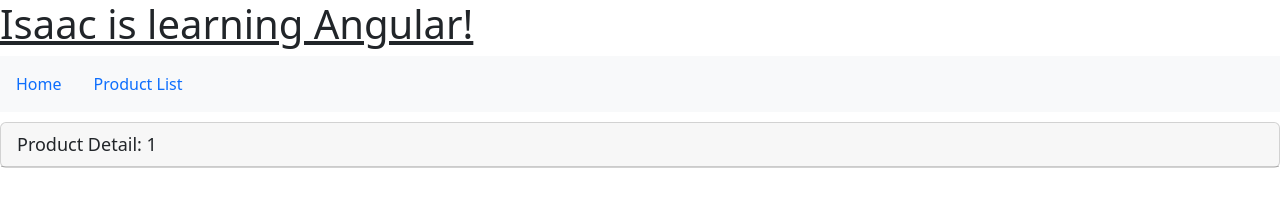
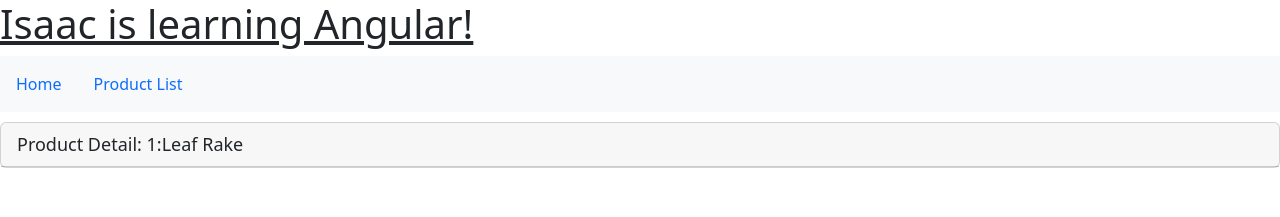
Before and after one commit to amisaacs/Angular-GettingStarted, an Angular app in the folder APM/: page /products/1 in a window 1280 px wide. Shown: the top 217 px of the page. Built offline with nearby package versions, Linux system fonts and the light colour scheme.

Commit message:
Learn how to handle null and undefined values as related to routing

```diff
--- a/APM/src/app/products/product-detail.component.html
+++ b/APM/src/app/products/product-detail.component.html
@@ -1,5 +1,12 @@
 <div class="card">
     <div class="card-header">
-        {{pageTitle}}
+        <!-- the following produces error: that productName is possibly undefined.
+         -->
+         <!-- {{pageTitle + ':' + product.productName}} -->
+         <!-- Solution: add ?(safe navigation operator) so that if the
+            value is null or undefined it doesn't try to read it. -->
+        {{pageTitle + ':' + product?.productName}}
+        <!-- could also use *ngIf='product' in the card-header div,
+        but then the header wouldn't show up -->
     </div>
 </div>
--- a/APM/src/app/products/product-detail.component.ts
+++ b/APM/src/app/products/product-detail.component.ts
@@ -1,5 +1,6 @@
 import { Component, OnInit } from '@angular/core';
 import { ActivatedRoute } from '@angular/router';
+import { IProduct } from './product';
 
 @Component({
   //selector is only needed if nesting a component in
@@ -10,12 +11,25 @@
 })
 export class ProductDetailComponent implements OnInit {
   pageTitle: String = "Product Detail";
-
+  //product: IProduct; - won't compile because is not defined.
+  //two solutions:
+  //product!:IProduct; //tells compiler will be defined later.
+  product: IProduct | undefined; //is defined as undefined until defined as IProduct
   constructor(private route: ActivatedRoute) { }
 
   ngOnInit(): void {
     const id = Number(this.route.snapshot.paramMap.get('id'));
     this.pageTitle +=`: ${id}`;
+    this.product = {
+      "productId": 1,
+      "productName": "Leaf Rake",
+      "productCode": "GDN-0011",
+      "releaseDate": "March 19, 2021",
+      "description": "Leaf rake with 48-inch wooden handle.",
+      "price": 19.95,
+      "starRating": 3.2,
+      "imageUrl": "assets/images/leaf_rake.png"
+    };
   }
 
 }
```
